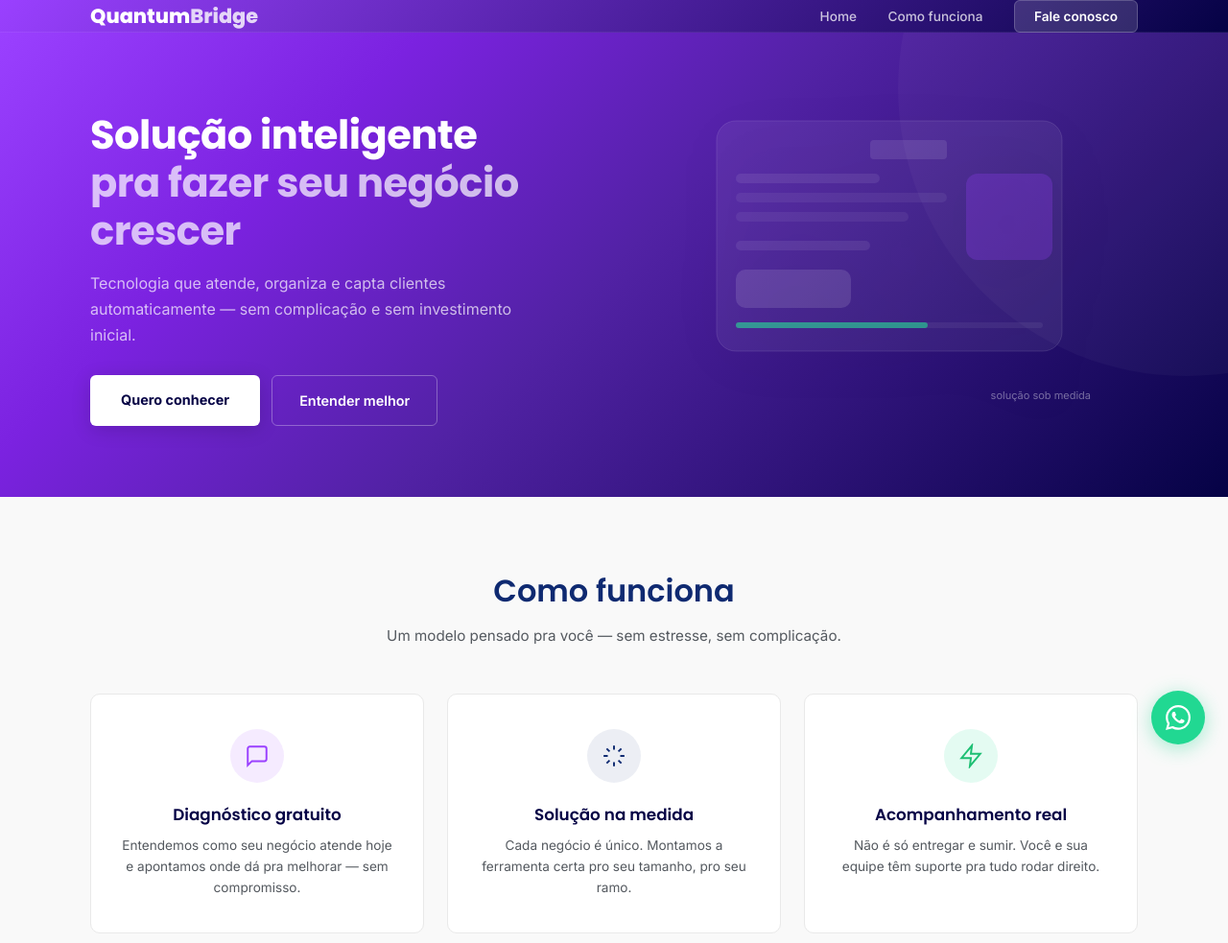
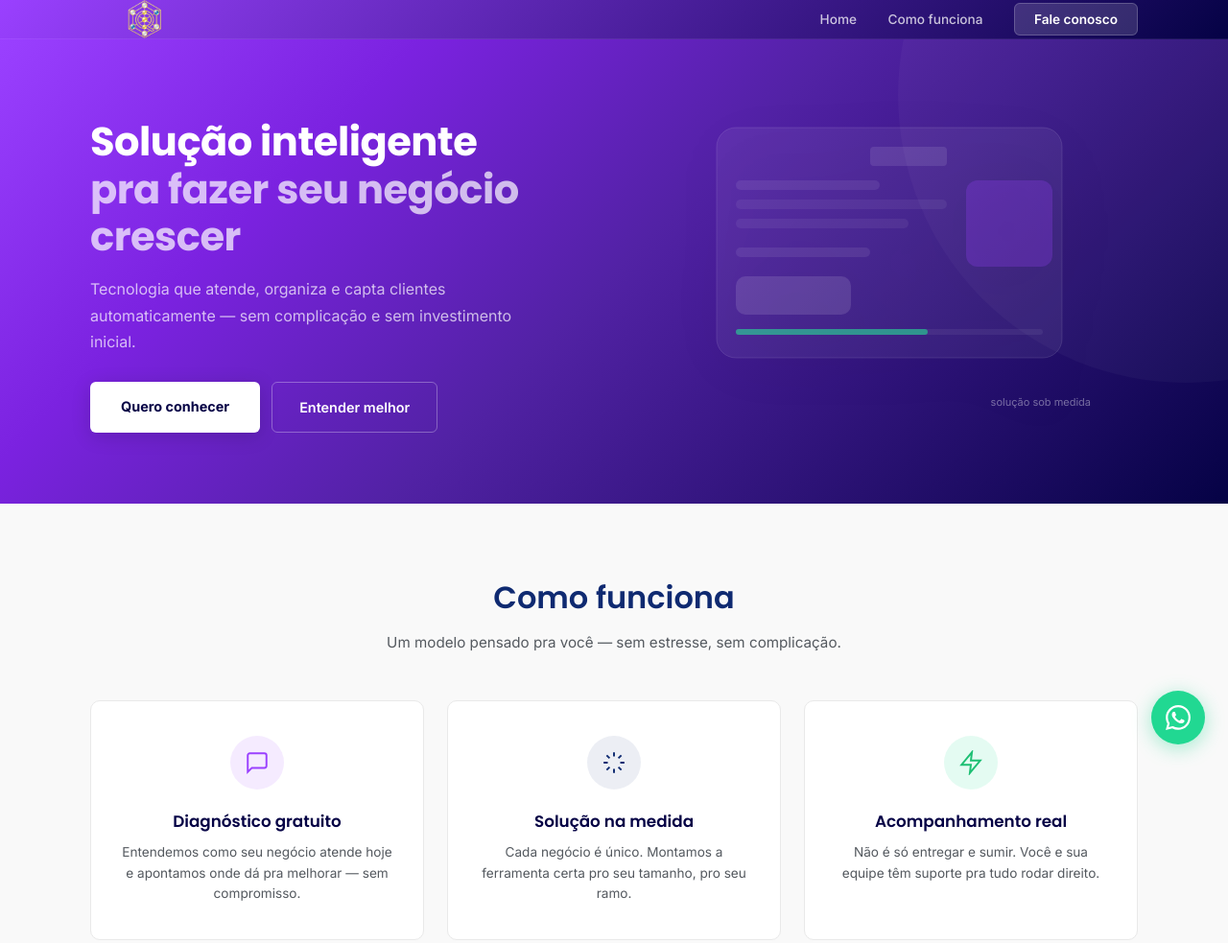
Before and after one commit to andersonmilitaodesantana-alt/quantumbridge, a plain HTML site: page index.html in a window 1280 px wide. Shown: the top 983 px of the page at 96% size. Drawn offline with Linux system fonts and the light colour scheme.

Commit message:
adiciona logo PSD convertido para PNG + favicon

```diff
--- a/index.html
+++ b/index.html
@@ -4,6 +4,7 @@
 <meta charset="UTF-8">
 <meta name="viewport" content="width=device-width, initial-scale=1.0">
 <title>Quantum Bridge</title>
+<link rel="icon" type="image/png" href="favicon.png">
 <link rel="preconnect" href="https://fonts.googleapis.com">
 <link rel="preconnect" href="https://fonts.gstatic.com" crossorigin>
 <link href="https://fonts.googleapis.com/css2?family=Inter:wght@300;400;500;600;700&family=Poppins:wght@300;500;600;700;800&display=swap" rel="stylesheet">
@@ -29,8 +30,7 @@ body{font-family:var(--font-body);color:var(--text);background:var(--bg);line-he
 
 /* nav */
 nav{display:flex;align-items:center;justify-content:space-between;padding:16px 0}
-nav .logo{font-family:var(--font-heading);font-weight:800;font-size:1.3rem;color:var(--white)}
-nav .logo span{color:#fff;opacity:.8}
+nav .logo img{height:40px;width:auto;display:block}
 nav a{color:rgba(255,255,255,.75);text-decoration:none;font-size:.85rem;font-weight:500;transition:color .2s;margin-left:28px}
 nav a:hover{color:#fff}
 nav .cta-nav{background:rgba(255,255,255,.15);color:#fff!important;padding:8px 20px;border-radius:6px;font-weight:600;backdrop-filter:blur(4px);border:1px solid rgba(255,255,255,.2)}
@@ -181,7 +181,7 @@ footer p{font-size:.75rem;color:rgba(255,255,255,.4)}
 
 <nav style="background:linear-gradient(135deg,#9A40FF,#050245);padding:0 24px;border-bottom:1px solid rgba(255,255,255,.06)">
   <div class="container" style="display:flex;align-items:center;justify-content:space-between;width:100%">
-    <div class="logo">Quantum<span>Bridge</span></div>
+    <a href="#" class="logo"><img src="logo-nav.png" alt="Quantum Bridge"></a>
     <div>
       <a href="#">Home</a>
       <a href="#como-funciona">Como funciona</a>
```
Also changed, not shown: favicon.png (added), logo-nav.png (added), logo-web.png (added), 1 other file.
